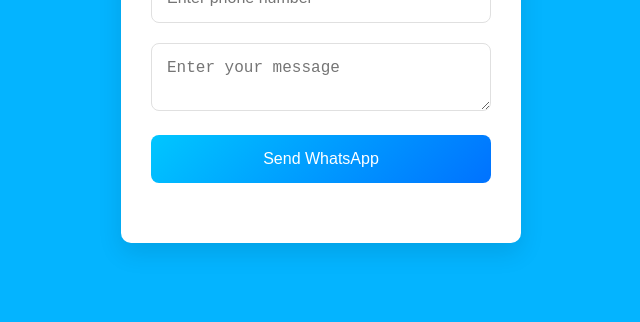
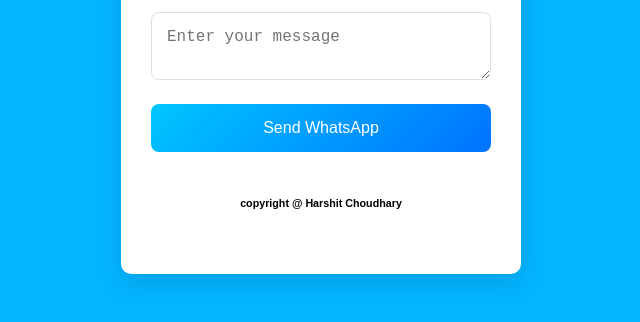
Before and after one commit to HarshitChoudhary05/directwb, a plain HTML site: page index.html in a window 1280 px wide. Shown: the part 346-668 px from the top of the page, without its empty margins (319-959 px from the left). Drawn offline with Linux system fonts and the light colour scheme.

Commit message:
Update index.html

```diff
--- a/index.html
+++ b/index.html
@@ -91,6 +91,9 @@
                 font-size: 14px;
             }
         }
+        .developer {
+          text-align: center;
+        }
     </style>
 </head>
 <body>
@@ -101,6 +104,7 @@
         <textarea id="message" placeholder="Enter your message"></textarea>
         <span id="messageError" class="error"></span>
         <button onclick="sendMessage()">Send WhatsApp</button>
+        <h6 class="developer">copyright @ Harshit Choudhary</h6>
     </div>
 
     <script>
```
